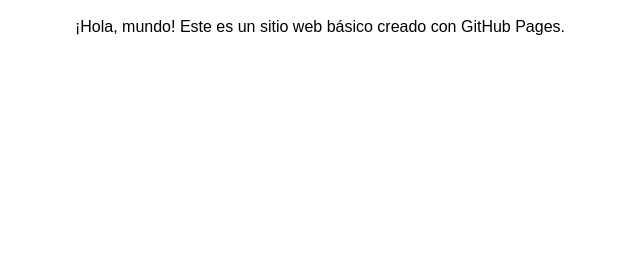
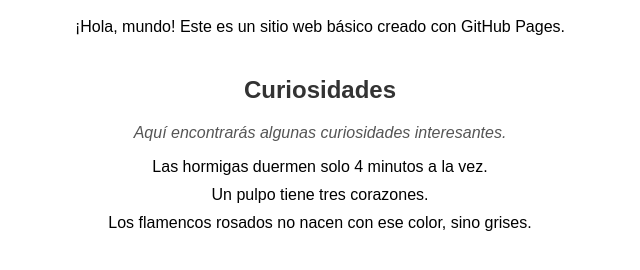
Before and after one commit to Jco17/PaginaWeb, a plain HTML site: page index.html in a window 1280 px wide. Shown: the part 80-350 px from the top of the page, without its empty margins (320-960 px from the left). Drawn offline with Linux system fonts and the light colour scheme.

Commit message:
Update index.html

```diff
--- a/index.html
+++ b/index.html
@@ -20,3 +20,39 @@
     <p>¡Hola, mundo! Este es un sitio web básico creado con GitHub Pages.</p>
 </body>
 </html>
+
+
+<section id="curiosidades">
+    <h2>Curiosidades</h2>
+    <p>Aquí encontrarás algunas curiosidades interesantes.</p>
+    <ul>
+        <li>Las hormigas duermen solo 4 minutos a la vez.</li>
+        <li>Un pulpo tiene tres corazones.</li>
+        <li>Los flamencos rosados no nacen con ese color, sino grises.</li>
+    </ul>
+</section>
+<style>
+    /* Estilos para la sección de curiosidades */
+    #curiosidades {
+        margin-top: 40px;
+        text-align: center;
+    }
+
+    #curiosidades h2 {
+        color: #333;
+    }
+
+    #curiosidades p {
+        font-style: italic;
+        color: #555;
+    }
+
+    #curiosidades ul {
+        list-style-type: none;
+        padding: 0;
+    }
+
+    #curiosidades li {
+        margin-bottom: 10px;
+    }
+</style>
```
